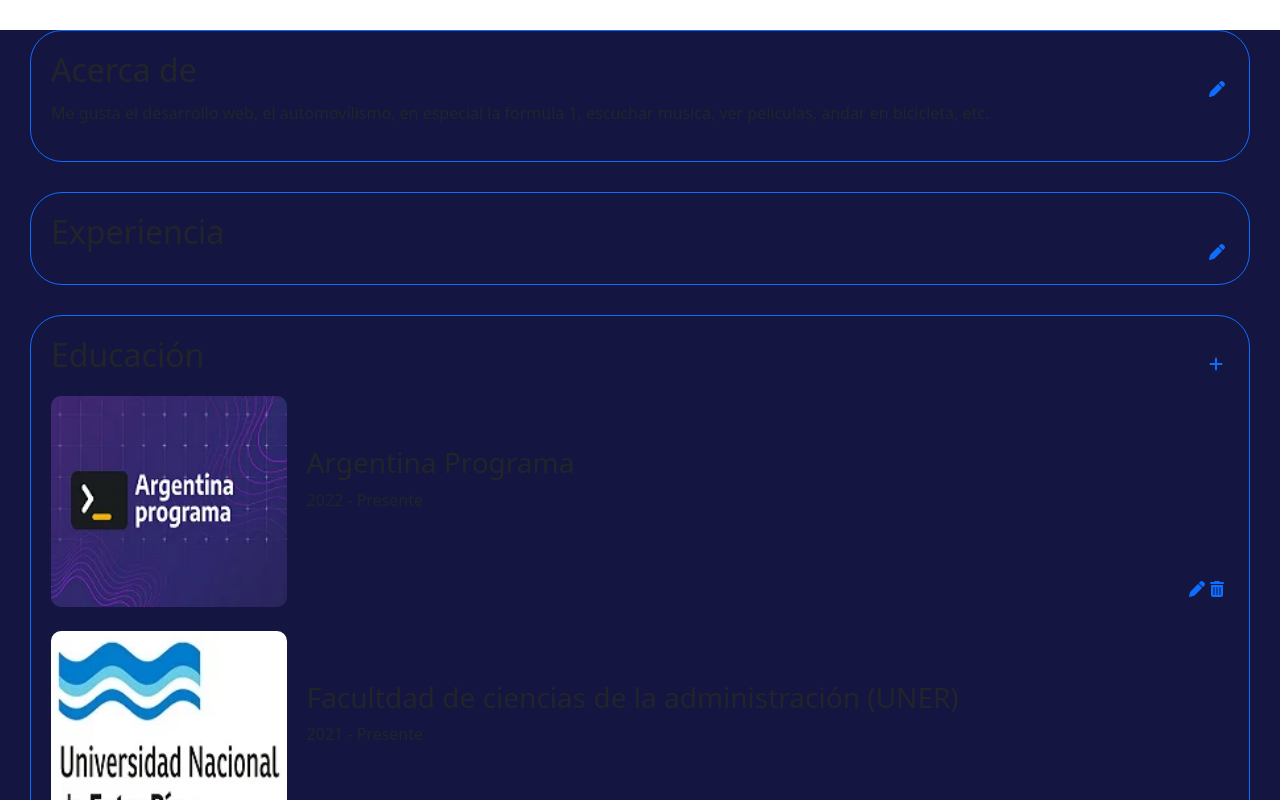
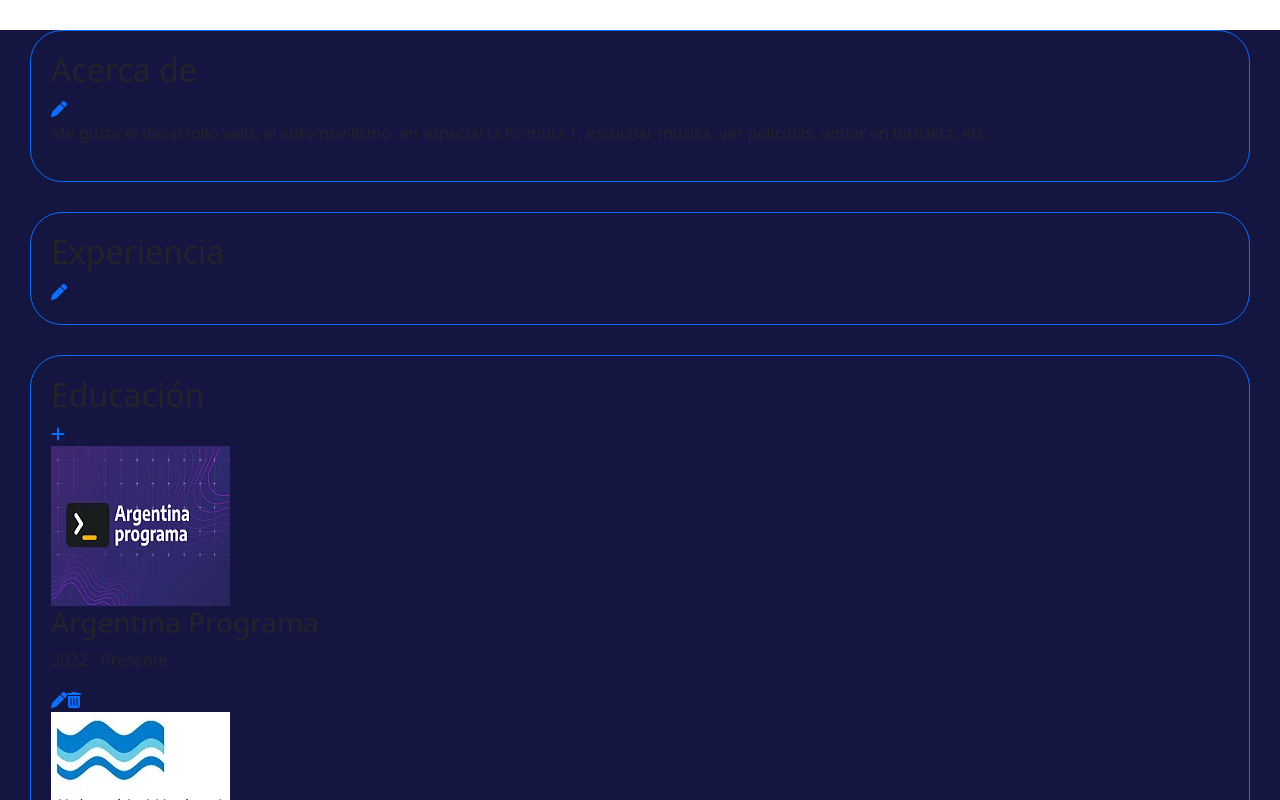
Before and after one commit to matiassillen/PortfolioAngualarFrontEnd, an Angular app: page / in a window 1280 px wide. Shown: the top 800 px of the page. Built offline with nearby package versions, Linux system fonts and the light colour scheme.

Commit message:
Eliminé estilos globales

```diff
--- a/src/styles.css
+++ b/src/styles.css
@@ -1,97 +1 @@
 /* You can add global styles to this file, and also import other style files */
-* {
-    box-sizing: border-box;
-}
-
-body {
-    background-color: rgb(21, 21, 66);
-    color: white;
-}
-
-.mat-card {
-    background: rgb(21, 21, 66);
-    border-radius: 32px;
-    margin: 30px;
-    padding: 20px;
-    border-color: #0d6efd;
-}
-
-.mat-card#first-card {
-    padding: 0;
-}
-
-#info {
-    padding:20px;
-}
-
-div#profile-background {
-    display: flex;
-}
-
-div#profile-background img {
-    width: 100%;
-    height: 400px;
-    border-radius: 32px 32px 0px 0px;
-}
-
-.profile-image {
-    border-radius: 50%;
-    width: 152px;
-    height: 152px;
-    margin-top: -110px;
-    margin-left: 20px;
-    z-index: 1;
-}
-
-#info-data {
-    margin-top: 20px;
-}
-
-#pen1 {
-    margin-top: -30px;
-    margin-left: 180px;
-}
-
-#pen2 {
-    width: 20px;
-    margin-left: auto;
-    margin-top: -20px;
-}
-
-#add {
-    width: 20px;
-    margin-left: auto;
-    margin-top: -30px;
-}
-
-#edit1, #edit2, #edit3, #edit4 {
-    width: 40px;
-    margin-left: auto;
-    margin-top: -30px;
-}
-
-.eliminate {
-    margin-left: 5px;
-}
-
-#img1, #img2, #img3, #img4 {
-    width: 20%;
-    border-radius: 10px;
-}
-
-.box {
-    display: inline-block;
-    margin-left: 20px;
-}
-
-.box1, .box2, .box3 {
-    margin-bottom: 30px;
-}
-
-.box1 {
-    margin-top: 20px;
-}
-
-.box4 {
-    margin-bottom: 10px;
-}
```
